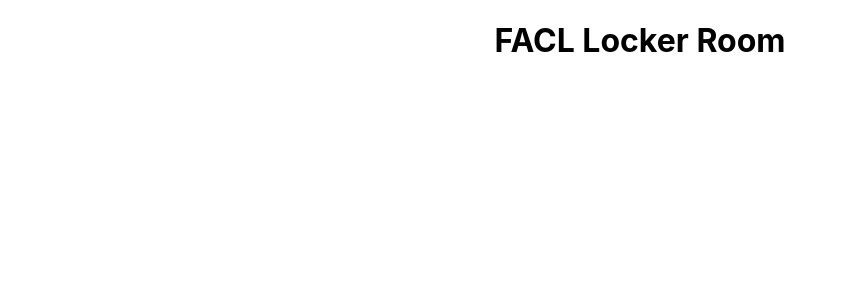
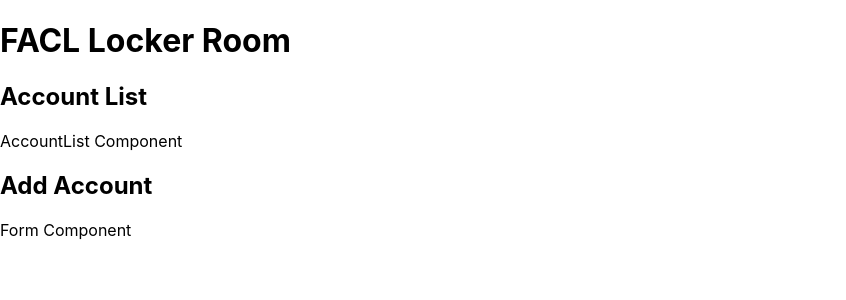
Before and after one commit to Profsain/FACL-React, a React (Create React App) app: page / in a window 1280 px wide. Shown: the top 300 px of the page, without its empty margins (0-846 px from the left). Built offline with nearby package versions, Linux system fonts and the light colour scheme.

Commit message:
Added Homepage Grid Layout

```diff
--- a/src/App.js
+++ b/src/App.js
@@ -1,10 +1,23 @@
+import { Container, Row, Col } from 'react-bootstrap';
+import { AccountList } from './components/AccountList';
+import { Form } from './components/Form';
 import './App.css';
 
 function App() {
   return (
-    <div className="App">
+    <Container>
       <h1>FACL Locker Room</h1>
-    </div>
+      <Row>
+        <Col xm={12} md={8}>
+          <h2>Account List</h2>
+          <AccountList />
+        </Col>
+        <Col xm={12} md={4}>
+          <h2>Add Account</h2>
+          <Form />
+        </Col>
+      </Row>
+    </Container>
   );
 }
 
```
